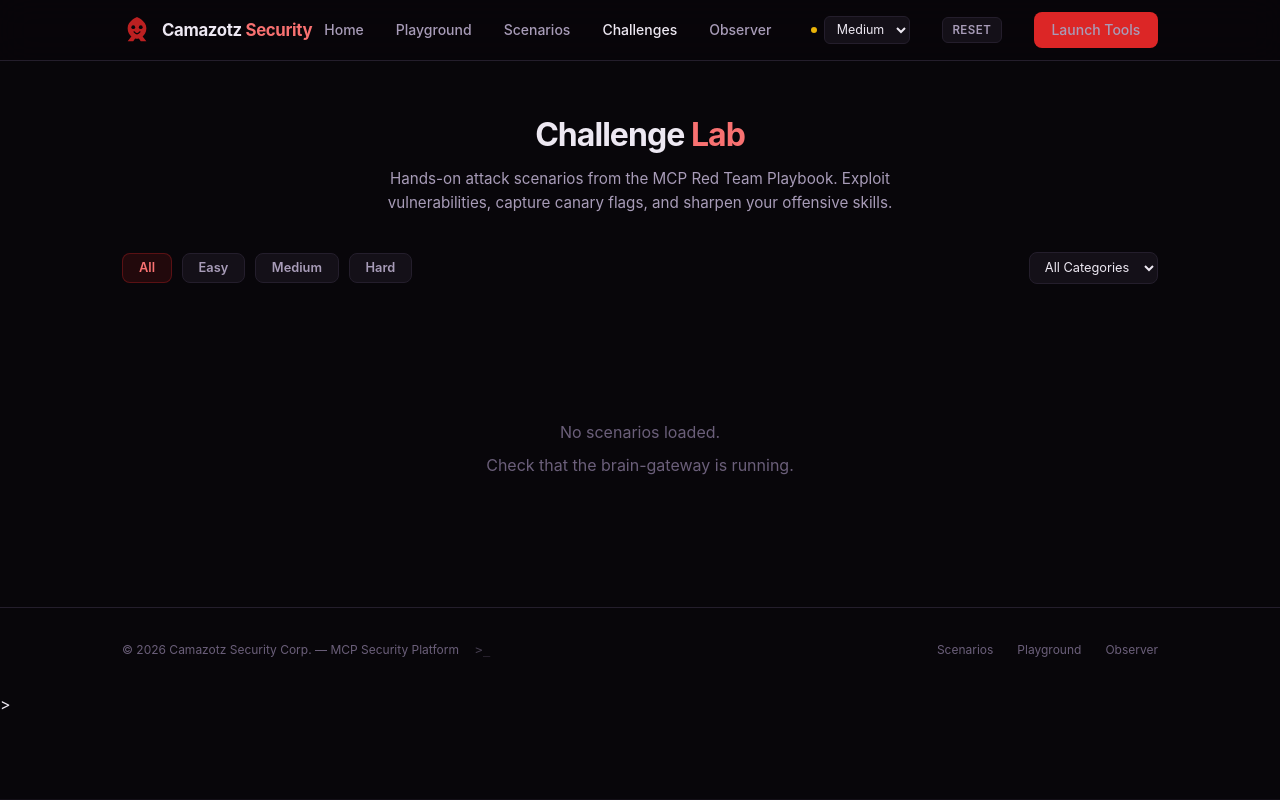
After one commit to babywyrm/camazotz, a Flask app: page /challenges in a window 1280 px wide. The commit adds this page. Run offline with Flask 3, Linux system fonts and the light colour scheme; data that the repository does not hold is empty.

Commit message:
feat: challenge dashboard + deployment flags volume
- Add PortSwigger-style /challenges grid with difficulty/category filters
- Add /challenges/<threat_id> detail page with hints, objectives, curl examples
- Add /challenges/<threat_id>/verify canary flag submission endpoint
- Add Challenges nav link to base template
- Mount /opt/camazotz/flags volume in Compose, Helm, and raw K8s manifests
- Set CAMAZOTZ_FLAGS_DIR + CAMAZOTZ_MODULES_DIR env vars across all deploys
- Fix CAMAZOTZ_MODULES_DIR path to match container workdir (/workspace)
- 214 tests passing, 100% coverage

```diff
--- a/compose/docker-compose.yml
+++ b/compose/docker-compose.yml
@@ -44,6 +44,10 @@ services:
     - CZTZ_SECRET_KEYCLOAK_CLIENT_SECRET=cztz-kc-9f8a7b6c5d4e3f2a1b0c
     - CZTZ_SECRET_INTERNAL_API_TOKEN=cztz-iat-a1b2c3d4e5f6g7h8i9j0
     - CZTZ_SECRET_SMTP_PASSWORD=mailgun-pk-abc123def456
+    - CAMAZOTZ_FLAGS_DIR=/opt/camazotz/flags
+    - CAMAZOTZ_MODULES_DIR=/workspace/camazotz_modules
+    volumes:
+    - camazotz-flags:/opt/camazotz/flags
     ports:
     - 8080:8080
     depends_on:
@@ -117,3 +121,4 @@ networks:
     name: camazotz
 volumes:
   ollama-models: null
+  camazotz-flags: null
--- a/deploy/helm/camazotz/values.yaml
+++ b/deploy/helm/camazotz/values.yaml
@@ -33,6 +33,8 @@ gateway:
   replicas: 1
   port: 8080
   healthPath: /health
+  flagsDir: /opt/camazotz/flags
+  modulesDir: /workspace/camazotz_modules
   resources:
     requests:
       cpu: 100m
--- a/frontend/app.py
+++ b/frontend/app.py
@@ -110,6 +110,46 @@ def api_reset():
         return jsonify({"error": "Gateway unreachable"}), 502
 
 
+def _fetch_scenarios() -> list[dict]:
+    try:
+        resp = httpx.get(f"{GATEWAY_URL}/api/scenarios", timeout=10.0)
+        resp.raise_for_status()
+        return resp.json()
+    except (httpx.HTTPError, ValueError):
+        return []
+
+
+@app.route("/challenges")
+def challenges():
+    scenarios = _fetch_scenarios()
+    return render_template("challenges.html", scenarios=scenarios)
+
+
+@app.route("/challenges/<threat_id>")
+def challenge_detail(threat_id: str):
+    scenarios = _fetch_scenarios()
+    scenario = next((s for s in scenarios if s["threat_id"] == threat_id), None)
+    if scenario is None:
+        return "Challenge not found", 404
+    return render_template("challenge_detail.html", scenario=scenario)
+
+
+@app.route("/challenges/<threat_id>/verify", methods=["POST"])
+def challenge_verify(threat_id: str):
+    body = request.get_json(silent=True) or {}
+    canary = body.get("canary", "")
+    try:
+        resp = httpx.post(
+            f"{GATEWAY_URL}/api/flags/verify",
+            json={"threat_id": threat_id, "flag": canary},
+            timeout=5.0,
+        )
+        resp.raise_for_status()
+        return jsonify(resp.json())
+    except (httpx.HTTPError, ValueError):
+        return jsonify({"correct": False, "error": "Gateway unreachable"}), 502
+
+
 @app.route("/health")
 def health():
     return jsonify({"status": "ok", "service": "camazotz-portal"})
--- a/frontend/templates/base.html
+++ b/frontend/templates/base.html
@@ -171,6 +171,7 @@ code,pre{font-family:var(--font-mono)}
       <a href="/" class="{% if request.path == '/' %}active{% endif %}">Home</a>
       <a href="/playground" class="{% if request.path == '/playground' %}active{% endif %}">Playground</a>
       <a href="/scenarios" class="{% if request.path == '/scenarios' %}active{% endif %}">Scenarios</a>
+      <a href="/challenges" class="{% if request.path.startswith('/challenges') %}active{% endif %}">Challenges</a>
       <a href="/observer" class="{% if request.path == '/observer' %}active{% endif %}">Observer</a>
       <div class="diff-switcher">
         <span class="diff-dot medium" id="diffDot"></span>
--- /dev/null
+++ b/frontend/templates/challenges.html
@@ -0,0 +1,136 @@
+{% extends "base.html" %}
+{% block title %}Challenge Lab — Camazotz{% endblock %}
+
+{% block extra_css %}
+<style>
+.challenge-hero{text-align:center;padding:3rem 0 1.5rem}
+.challenge-hero h1{font-size:2rem;font-weight:700;letter-spacing:-.03em;margin-bottom:.4rem}
+.challenge-hero h1 span{color:var(--accent2)}
+.challenge-hero p{color:var(--text2);font-size:.95rem;max-width:540px;margin:0 auto}
+
+.filter-bar{display:flex;align-items:center;gap:.6rem;flex-wrap:wrap;padding:.8rem 0 1.5rem}
+.filter-btn{background:var(--surface);color:var(--text2);border:1px solid var(--border);
+  border-radius:8px;padding:.4rem 1rem;font-size:.8rem;font-weight:600;cursor:pointer;
+  font-family:inherit;transition:all .2s}
+.filter-btn:hover{border-color:var(--border2);color:var(--text)}
+.filter-btn.active{background:var(--accent-glow);color:var(--accent2);border-color:rgba(220,38,38,.3)}
+.filter-select{background:var(--surface);color:var(--text);border:1px solid var(--border);
+  border-radius:8px;padding:.4rem .7rem;font-size:.8rem;font-family:inherit;cursor:pointer;
+  margin-left:auto}
+.filter-select:focus{outline:none;border-color:var(--accent)}
+.filter-select option{background:var(--bg);color:var(--text)}
+
+.challenge-grid{display:grid;grid-template-columns:repeat(auto-fill,minmax(310px,1fr));
+  gap:1.2rem;padding-bottom:3rem}
+
+.challenge-card{background:var(--surface);border:1px solid var(--border);border-radius:var(--radius);
+  padding:1.3rem 1.4rem;display:flex;flex-direction:column;gap:.7rem;
+  transition:border-color .2s,transform .15s;cursor:pointer;text-decoration:none;color:inherit;
+  position:relative}
+.challenge-card:hover{border-color:var(--border2);transform:translateY(-2px);color:inherit}
+.challenge-card-header{display:flex;align-items:center;gap:.5rem;flex-wrap:wrap}
+.challenge-card-title{font-weight:600;font-size:.95rem;flex:1;min-width:0}
+.challenge-card-desc{color:var(--text2);font-size:.82rem;line-height:1.5;
+  overflow:hidden;text-overflow:ellipsis;white-space:nowrap}
+.challenge-card-footer{display:flex;align-items:center;gap:.5rem;margin-top:auto}
+.challenge-card .solved-check{position:absolute;top:.8rem;right:.8rem;
+  color:var(--green);font-size:1.1rem;line-height:1}
+
+.cat-tag{display:inline-flex;align-items:center;padding:.15rem .5rem;border-radius:5px;
+  font-size:.65rem;font-weight:600;text-transform:uppercase;letter-spacing:.04em;
+  background:rgba(59,130,246,.08);color:var(--blue);border:1px solid rgba(59,130,246,.12)}
+
+.empty-state{text-align:center;padding:4rem 1rem;color:var(--muted)}
+.empty-state p{font-size:1rem;margin-bottom:.5rem}
+</style>
+{% endblock %}
+
+{% block content %}
+<div class="container">
+  <div class="challenge-hero">
+    <h1>Challenge <span>Lab</span></h1>
+    <p>Hands-on attack scenarios from the MCP Red Team Playbook. Exploit vulnerabilities, capture canary flags, and sharpen your offensive skills.</p>
+  </div>
+
+  <div class="filter-bar">
+    <button class="filter-btn active" data-diff="all" onclick="filterDiff('all',this)">All</button>
+    <button class="filter-btn" data-diff="easy" onclick="filterDiff('easy',this)">Easy</button>
+    <button class="filter-btn" data-diff="medium" onclick="filterDiff('medium',this)">Medium</button>
+    <button class="filter-btn" data-diff="hard" onclick="filterDiff('hard',this)">Hard</button>
+    <select class="filter-select" id="catFilter" onchange="filterCat(this.value)">
+      <option value="all">All Categories</option>
+    </select>
+  </div>
+
+  <div class="challenge-grid" id="challengeGrid">
+    {% for s in scenarios %}
+    <a href="/challenges/{{ s.threat_id }}"
+       class="challenge-card"
+       data-diff="{{ s.difficulty }}"
+       data-cat="{{ s.category }}"
+       data-tid="{{ s.threat_id }}">
+      <div class="challenge-card-header">
+        <span class="badge badge-accent">{{ s.threat_id }}</span>
+        <span class="challenge-card-title">{{ s.title }}</span>
+        {% if s.difficulty == 'easy' %}
+        <span class="badge badge-info">Easy</span>
+        {% elif s.difficulty == 'medium' %}
+        <span class="badge badge-high">Medium</span>
+        {% else %}
+        <span class="badge badge-critical">Hard</span>
+        {% endif %}
+      </div>
+      <div class="challenge-card-desc">{{ s.description }}</div>
+      <div class="challenge-card-footer">
+        <span class="cat-tag">{{ s.category }}</span>
+      </div>
+      <span class="solved-check" style="display:none">&#10003;</span>
+    </a>
+    {% endfor %}
+  </div>
+
+  {% if not scenarios %}
+  <div class="empty-state">
+    <p>No scenarios loaded.</p>
+    <span>Check that the brain-gateway is running.</span>
+  </div>
+  {% endif %}
+</div>
+{% endblock %}
+
+{% block extra_js %}
+<script>
+(function(){
+  var cards=document.querySelectorAll('.challenge-card');
+  var cats=new Set();
+  cards.forEach(function(c){
+    cats.add(c.dataset.cat);
+    if(localStorage.getItem('cztz_solved_'+c.dataset.tid)==='true'){
+      c.querySelector('.solved-check').style.display='';
+    }
+  });
+  var sel=document.getElementById('catFilter');
+  Array.from(cats).sort().forEach(function(cat){
+    var o=document.createElement('option');
+    o.value=cat;o.textContent=cat.charAt(0).toUpperCase()+cat.slice(1);
+    sel.appendChild(o);
+  });
+})();
+
+var _curDiff='all',_curCat='all';
+function _applyFilters(){
+  document.querySelectorAll('.challenge-card').forEach(function(c){
+    var dMatch=(_curDiff==='all'||c.dataset.diff===_curDiff);
+    var cMatch=(_curCat==='all'||c.dataset.cat===_curCat);
+    c.style.display=(dMatch&&cMatch)?'':'none';
+  });
+}
+function filterDiff(d,btn){
+  _curDiff=d;
+  document.querySelectorAll('.filter-btn').forEach(function(b){b.classList.remove('active')});
+  btn.classList.add('active');
+  _applyFilters();
+}
+function filterCat(c){_curCat=c;_applyFilters();}
+</script>
+{% endblock %}
```
Also changed, not shown: deploy/helm/camazotz/templates/brain-gateway.yaml (+11 -0 lines), frontend/templates/challenge_detail.html (added, +216 -0 lines), kube/brain-gateway.yaml (+11 -0 lines), tests/test_challenge_dashboard.py (added, +158 -0 lines).
